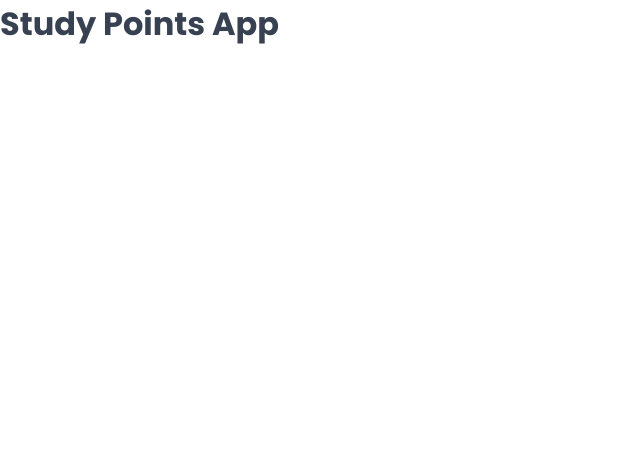
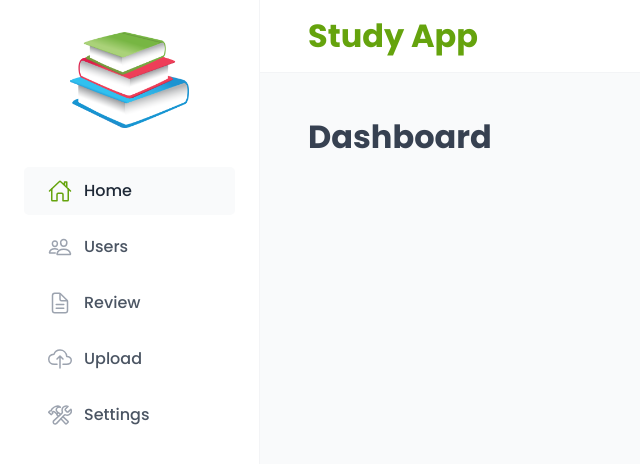
Before and after one commit to StudyPointApp/client, a React (Vite) app: page /dashboard in a window 1280 px wide. Shown: the top 464 px of the page, without its empty margins (0-640 px from the left). Built offline with nearby package versions, Linux system fonts and the light colour scheme; a web font is replaced by a local one.

Commit message:
added a basic app layout and routing

```diff
--- a/src/App.tsx
+++ b/src/App.tsx
@@ -1,9 +1,27 @@
+import AppLayout from "./layout/AppLayout";
+import {BrowserRouter, Routes, Route, Navigate} from "react-router-dom";
+
 function App() {
 
   return (
-    <>
-        <h1>Study Points App</h1>
-    </>
+      <BrowserRouter>
+          <Routes>
+              <Route element={<AppLayout/> }>
+                  <Route index element={<Navigate replace to='dashboard'/>}/>
+                  <Route path="dashboard" element={<h1>Dashboard</h1>}/>
+                  {/* admin */}
+                  <Route path="users" element={<h1>Users</h1>}/>
+                  <Route path="review" element={<h1>Review</h1>}/>
+                  <Route path="upload" element={<h1>Upload</h1>}/>
+                  {/* users */}
+                  <Route path="status" element={<h1>Status</h1>}/>
+                  <Route path="activity" element={<h1>Activities</h1>}/>
+                  <Route path="settings" element={<h1>Settings</h1>}/>
+              </Route>
+              <Route path="login" element={<h1>Login</h1>}/>
+              <Route path="*" element={<h1>Page Not Found</h1>}/>
+          </Routes>
+      </BrowserRouter>
   )
 }
 
--- /dev/null
+++ b/src/layout/AppLayout.tsx
@@ -0,0 +1,41 @@
+import {Outlet} from "react-router-dom";
+import styled from "styled-components";
+import Sidebar from "./Sidebar";
+import Header from "./Header";
+
+const StyledAppLayout = styled.div`
+    display: grid;
+    grid-template-columns: 26rem 1fr;
+    grid-template-rows: auto 1fr;
+    height: 100vh;
+`
+
+const Main = styled.main`
+    background-color: var(--color-grey-50);
+    padding: 4rem 4.8rem 6.4rem;
+    overflow: scroll;
+`
+
+const Container = styled.div`
+    max-width: 120rem;
+    margin: 0 auto;
+    display: flex;
+    flex-direction: column;
+    gap: 3.2rem;
+`
+
+const AppLayout = () => {
+    return (
+        <StyledAppLayout>
+            <Header/>
+            <Sidebar/>
+            <Main>
+                <Container>
+                    <Outlet/>
+                </Container>
+            </Main>
+        </StyledAppLayout>
+    );
+};
+
+export default AppLayout;
--- /dev/null
+++ b/src/layout/Header.tsx
@@ -0,0 +1,25 @@
+import styled from "styled-components";
+
+const StyledHeader = styled.header`
+    background-color: var(--color-grey-0);
+    padding: 1.2rem 4.8rem;
+    border-bottom: 1px solid var(--color-grey-100);
+    display: flex;
+    justify-content: space-between;
+    align-items: center;
+`;
+
+const Title = styled.h1`
+    color: var(--color-brand-600);
+`;
+
+const Header = () => {
+
+    return (
+        <StyledHeader>
+            <Title>Study App</Title>
+        </StyledHeader>
+    );
+};
+
+export default Header;
--- /dev/null
+++ b/src/layout/MainNav.tsx
@@ -0,0 +1,84 @@
+import styled from "styled-components";
+import {NavLink} from "react-router-dom";
+import {
+    IoBarChartOutline,
+    IoCloudUploadOutline,
+    IoConstructOutline,
+    IoDocumentTextOutline,
+    IoHomeOutline, IoPeopleOutline, IoTrophyOutline,
+} from "react-icons/io5";
+
+const NavList = styled.ul`
+    display: flex;
+    flex-direction: column;
+    gap: 0.8rem;
+`;
+
+const StyledNavLink = styled(NavLink)`
+    &:link,
+    &:visited {
+        display: flex;
+        align-items: center;
+        gap: 1.2rem;
+
+        color: var(--color-grey-600);
+        font-size: 1.6rem;
+        font-weight: 500;
+        padding: 1.2rem 2.4rem;
+        transition: all 0.3s;
+    }
+
+    /* This works because react-router places the active class on the active NavLink */
+
+    &:hover,
+    &:active,
+    &.active:link,
+    &.active:visited {
+        color: var(--color-grey-800);
+        background-color: var(--color-grey-50);
+        border-radius: var(--border-radius-sm);
+    }
+
+    & svg {
+        width: 2.4rem;
+        height: 2.4rem;
+        color: var(--color-grey-400);
+        transition: all 0.3s;
+    }
+
+    &:hover svg,
+    &:active svg,
+    &.active:link svg,
+    &.active:visited svg {
+        color: var(--color-brand-600);
+    }
+`;
+
+const MainNav = () => {
+
+    const role = 'admin';
+
+    const adminLinks = (
+        <NavList>
+            <li><StyledNavLink to="/dashboard"><IoHomeOutline/><span>Home</span></StyledNavLink></li>
+            <li><StyledNavLink to="/users"><IoPeopleOutline /><span>Users</span></StyledNavLink></li>
+            <li><StyledNavLink to="/review"><IoDocumentTextOutline/><span>Review</span></StyledNavLink></li>
+            <li><StyledNavLink to="/upload"><IoCloudUploadOutline/><span>Upload</span></StyledNavLink></li>
+            <li><StyledNavLink to="/settings"><IoConstructOutline/><span>Settings</span></StyledNavLink></li>
+        </NavList>
+    );
+
+    const userLinks = (
+        <NavList>
+            <li><StyledNavLink to="/dashboard"><IoHomeOutline/><span>Home</span></StyledNavLink></li>
+            <li><StyledNavLink to="/activity"><IoTrophyOutline /><span>Activity</span></StyledNavLink></li>
+            <li><StyledNavLink to="/status"><IoBarChartOutline /><span>Status</span></StyledNavLink></li>
+            <li><StyledNavLink to="/settings"><IoConstructOutline/><span>Settings</span></StyledNavLink></li>
+        </NavList>
+    );
+
+    return role === 'admin' ? adminLinks : userLinks;
+
+}
+
+export default MainNav;
--- /dev/null
+++ b/src/layout/Sidebar.tsx
@@ -0,0 +1,25 @@
+import styled from "styled-components";
+import Logo from "../ui/Logo";
+import MainNav from "./MainNav";
+
+const StyledSidebar = styled.aside`
+    background-color: var(--color-grey-0);
+    padding: 3.2rem 2.4rem;
+    border-right: 1px solid var(--color-grey-100);
+
+    grid-row: 1 / -1;
+    display: flex;
+    flex-direction: column;
+    gap: 3.2rem;
+`;
+
+const Sidebar = () => {
+    return (
+        <StyledSidebar>
+            <Logo />
+            <MainNav />
+        </StyledSidebar>
+    );
+};
+
+export default Sidebar;
--- /dev/null
+++ b/src/ui/Logo.tsx
@@ -0,0 +1,20 @@
+import styled from "styled-components";
+
+const StyledLogo = styled.div`
+  text-align: center;
+`;
+
+const Img = styled.img`
+  height: 9.6rem;
+  width: auto;
+`;
+
+function Logo() {
+  return (
+    <StyledLogo>
+      <Img src="/book_stack.png" alt="Logo" />
+    </StyledLogo>
+  );
+}
+
+export default Logo;
```
Also changed, not shown: public/book_stack.png (added), src/features/Rename.tsx (deleted), src/features/csvUploader/CsvUploader.tsx (renamed from src/components/csvUploader/CsvUploader.tsx), src/layout/Rename.tsx (deleted), src/ui/Rename.tsx (deleted).
